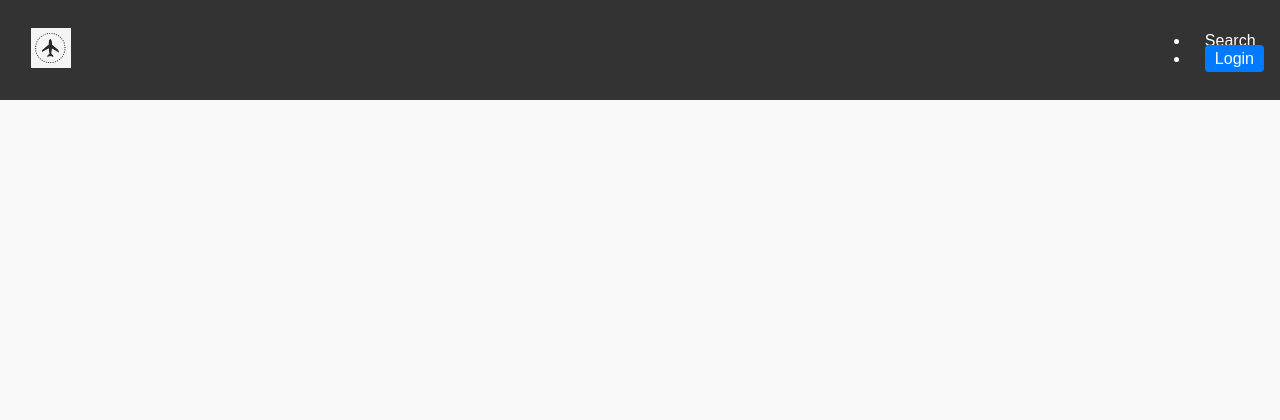
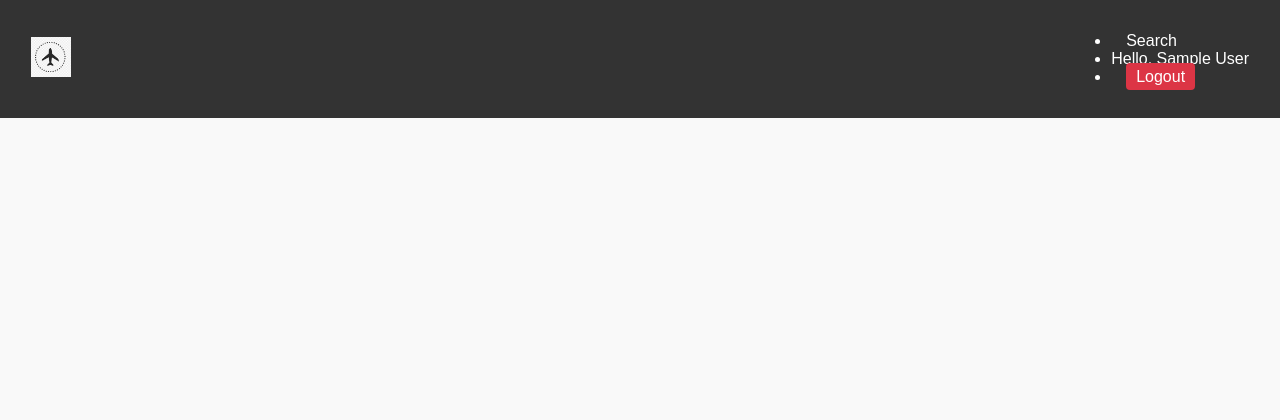
Before and after one commit to RoySabag/flytau, a Flask app: page / in a window 1280 px wide. Shown: the top 420 px of the page. Run offline with Flask 3, Linux system fonts and the light colour scheme; the visitor is signed in with stand-in values (Sample User, id 1).

Commit message:
Implemented smart navbar: shows username and logout when logged in

```diff
--- a/templates/base.html
+++ b/templates/base.html
@@ -1,21 +1,31 @@
 <!DOCTYPE html>
-<html lang="en"> <head>
+<html lang="en">
+
+<head>
     <meta charset="UTF-8">
     <meta name="viewport" content="width=device-width, initial-scale=1.0">
     <title>{% block title %}My Project{% endblock %}</title>
     <link rel="stylesheet" href="{{ url_for('static', filename='styles.css') }}">
 </head>
+
 <body>
 
     <nav class="navbar">
         <div class="logo">
-            <a href="/">
+            <a href="{{ url_for('routes.home') }}">
                 <img src="{{ url_for('static', filename='logo.jpg') }}" alt="Project Logo" height="40">
             </a>
         </div>
         <ul class="nav-links">
-            <li><a href="/search">Search</a></li>
-            <li><a href="/login" class="btn-login">Login</a></li>
+            <li><a href="/">Search</a></li>
+
+            {% if session.get('user_name') %}
+            <li style="color: white; margin-right: 15px;">Hello, {{ session['user_name'] }}</li>
+            <li><a href="{{ url_for('routes.logout') }}" class="btn-login" style="background-color: #dc3545;">Logout</a>
+            </li>
+            {% else %}
+            <li><a href="{{ url_for('routes.login') }}" class="btn-login">Login</a></li>
+            {% endif %}
         </ul>
     </nav>
 
@@ -39,4 +49,5 @@
     </footer>
 
 </body>
+
 </html>
```
Lines whose indentation alone changed are shown as unchanged.
